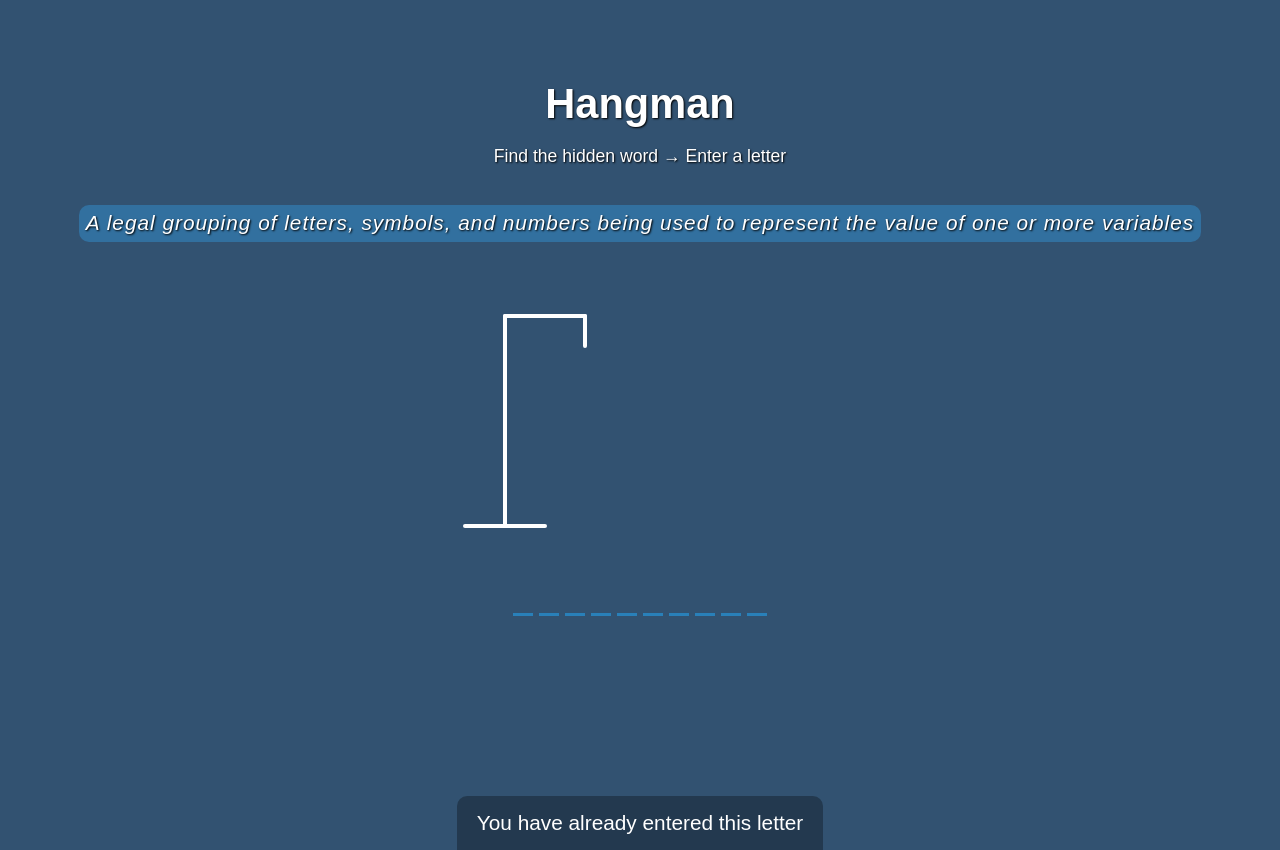
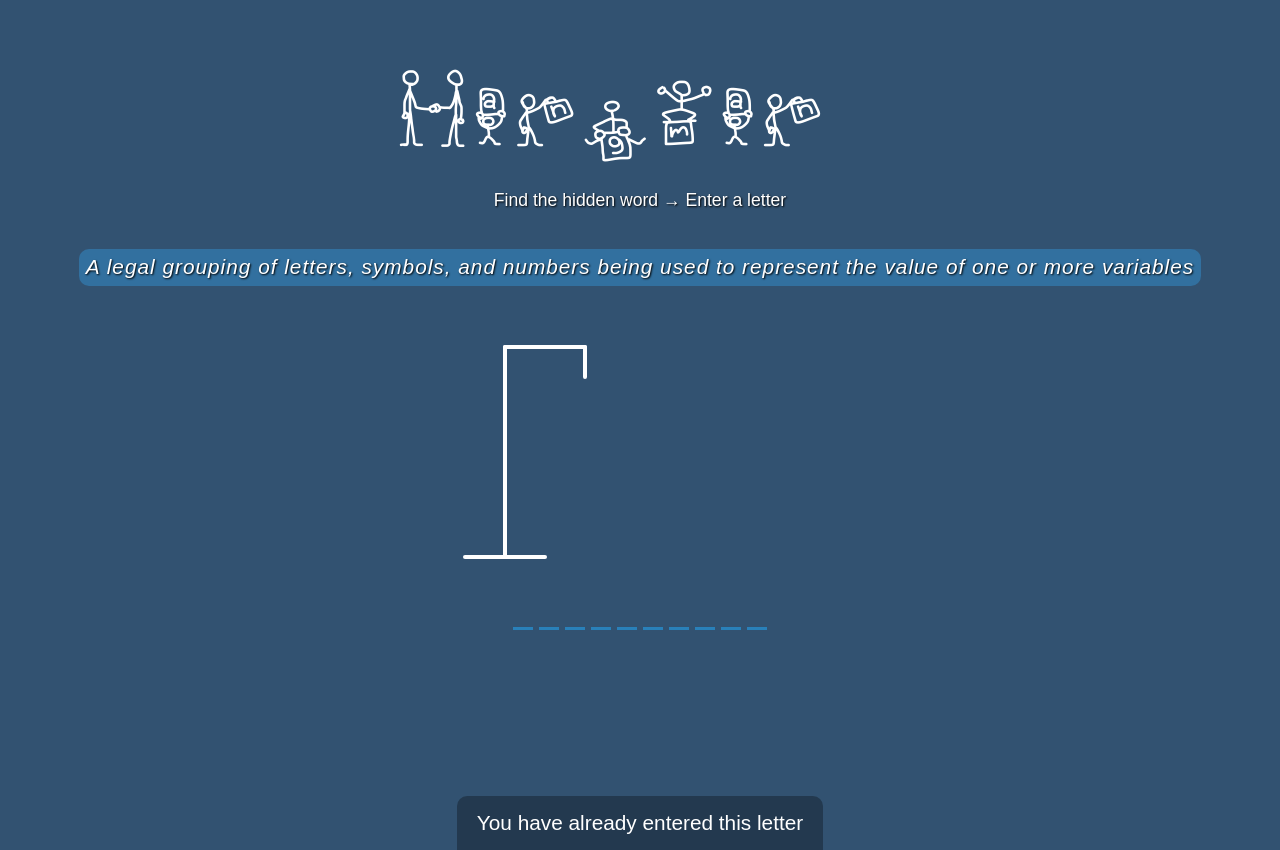
Before and after one commit to lenariem/hangman_game, a plain HTML site: page index.html in a window 1280 px wide. Drawn offline with Linux system fonts and the light colour scheme.

Commit message:
cool font

```diff
--- a/index.html
+++ b/index.html
@@ -12,9 +12,16 @@
     <title>Hangman Game</title>
   </head>
   <body>
-    <h1>Hangman</h1>
+    <div class="header-container">
+      <h1>Hangman</h1>
+      <div class="logo">
+
+      </div>
+    </div>
+
     <p class="descr">Find the hidden word &rarr; Enter a letter</p>
     <p class="task" id="task">Computer</p>
+
     <div class="game-container">
       <svg height="250" width="200" class="figure-container">
         <!-- Rod -->
--- a/script.js
+++ b/script.js
@@ -9,7 +9,7 @@ const finalMessage = document.getElementById('final-message');
 const figureParts = document.querySelectorAll('.figure-part');
 
 const words = ['application', 'programming', 'interface', 'algorithm', 'boolean', 'constant', 'framework', 'expression'];
-const tasks = ['Computer software package that performs a specific function',
+const tasks = ['Software package that performs a specific function',
               'Process of designing and building an executable computer program',
               'A shared boundary across which two or more separate components of a computer system exchange information',
               'Set of instructions or rules designed to solve a definite problem',
--- a/style.css
+++ b/style.css
@@ -1,3 +1,8 @@
+@font-face {
+  font-family:"Figures";
+  src: url("StickFigures.ttf") format("truetype");
+}
+
 * {
   box-sizing: border-box;
 }
@@ -15,9 +20,18 @@ body {
   font-size: 1.3rem;
 }
 
+.header-container {
+  display: flex;
+}
+
 h1 {
-  margin: 80px 0 0;
-  text-shadow: 1px 1px 2px #000;
+  margin: 50px 0 0;
+  font-family: Figures;
+  font-size: 7rem;
+  font-weight: normal;
+}
+.logo {
+  width: 60px;
 }
 
 .descr {
```
Also changed, not shown: StickFigures.ttf (added), hang.png (deleted), man.png (added), man2.png (added), person.png (added).
